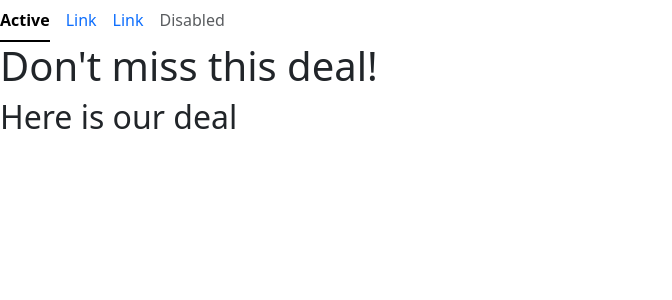
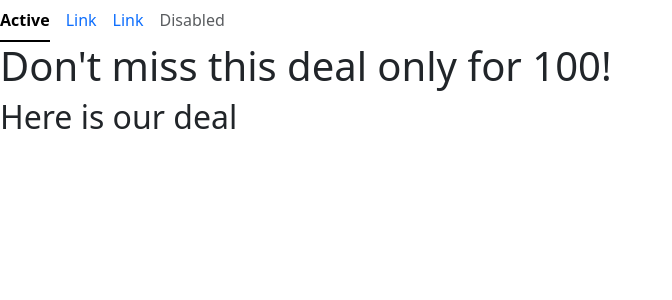
Before and after one commit to saji2000/meta-react, a React (Vite) app: page / in a window 1280 px wide. Shown: the top 300 px of the page, without its empty margins (0-672 px from the left). Built offline with nearby package versions, Linux system fonts and the light colour scheme.

Commit message:
using numbers as part of the input, praise God

```diff
--- a/src/App.tsx
+++ b/src/App.tsx
@@ -6,7 +6,7 @@ function App() {
   return (
     <>
       <Nav />
-      <Promo>Here is our deal</Promo>
+      <Promo price={100}>Here is our deal</Promo>
     </>
   );
 }
--- a/src/components/Promo.tsx
+++ b/src/components/Promo.tsx
@@ -1,12 +1,13 @@
 interface Input {
   children: string;
+  price: number;
 }
 
-function Promo({ children }: Input) {
+function Promo({ children, price }: Input) {
   return (
     <div className="promo-section">
       <div>
-        <h1>Don't miss this deal!</h1>
+        <h1>Don't miss this deal only for {price}!</h1>
       </div>
       <div>
         <h2>{children}</h2>
```
